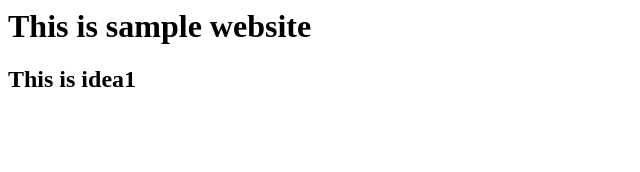
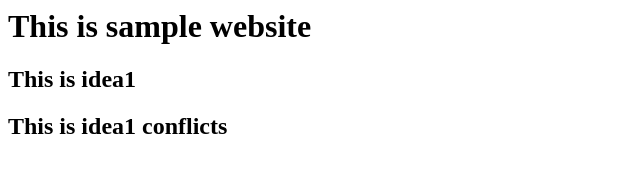
Before and after one commit to kajalakshmi/webtest, a plain HTML site: page index.html in a window 1280 px wide. Shown: the whole page, without its empty margins (0-640 px from the left). Drawn offline with Linux system fonts and the light colour scheme.

Commit message:
idea1 conflict

```diff
--- a/index.html
+++ b/index.html
@@ -1,2 +1,3 @@
 <h1>This is sample website</h1>
 <h2>This is idea1</h2>
+<h2>This is idea1 conflicts</h2>
```
